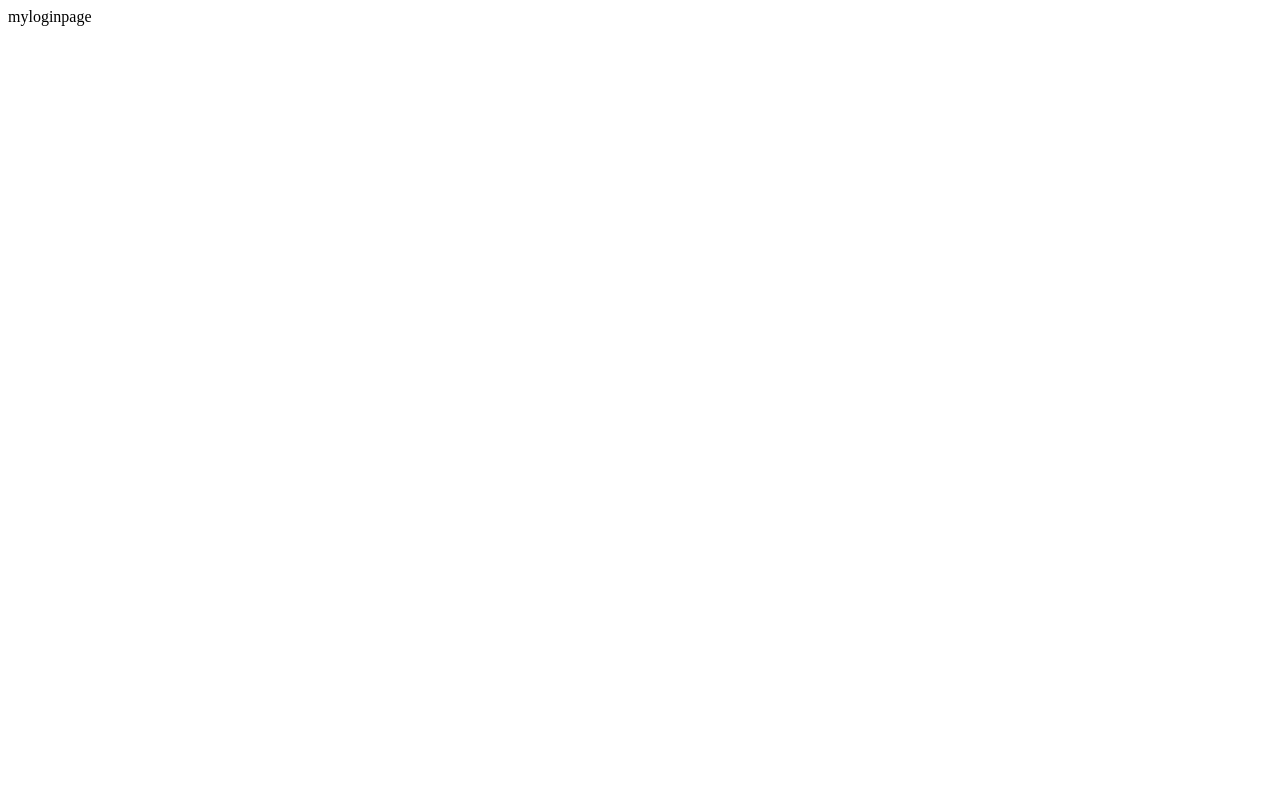
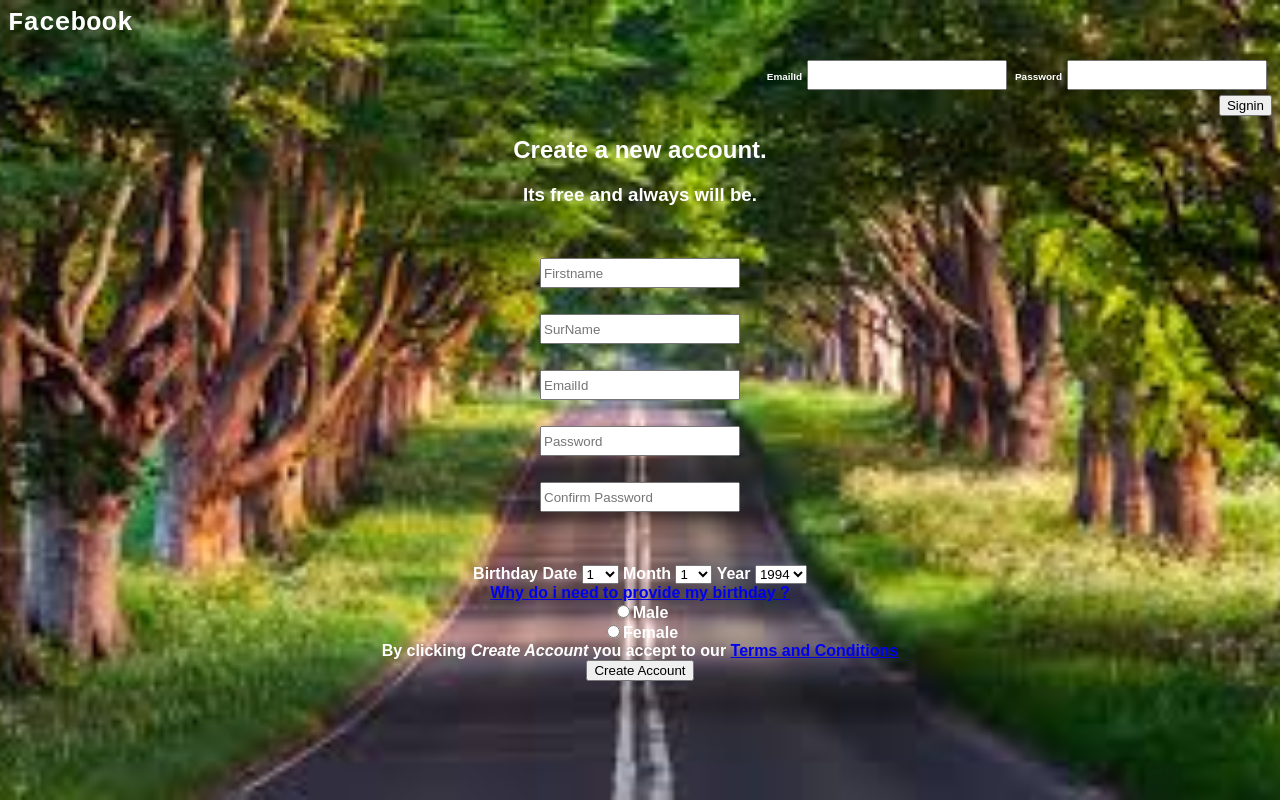
Before and after one commit to abhishekvenkata1997/fb2, a plain HTML site: page index.html in a window 1280 px wide. Drawn offline with Linux system fonts and the light colour scheme.

Commit message:
Update index.html

```diff
--- a/index.html
+++ b/index.html
@@ -1 +1,94 @@
-myloginpage
+<h1>Facebook</h1>
+<body>
+<link rel = "stylesheet" type  = "text/css" href= "facebook.css">
+<section>
+
+<h5>EmailId<input type = "text" name = "Email or phone.no" >
+Password<input type = "text" name = "Password" ><br>
+<a href = "sorry.html"><input type = "button" value = "Signin"></a></h5></section>
+
+	<h2> Create a new account.</h2>
+	<h3> Its free and always will be.</h3>
+<h4>
+<p><input type = "text"  placeholder="Firstname" ><br></p>
+<p><input type = "text" placeholder="SurName" ><br></p>
+<p><input type = "text" placeholder="EmailId"  ><br></p>
+<p><input type =  "text" placeholder="Password" ><br></p>
+<p><input type = "text" placeholder="Confirm Password" ><br></p></h4>
+<form>
+<p1>Birthday</p1>
+Date
+<select name  = "Date">
+<option> 1 </option>
+<option> 2</option>
+<option> 4</option>
+<option>5</option>
+<option> 6</option>
+<option> 7</option>
+<option> 8</option>
+<option> 9</option>
+<option> 10</option>
+<option>	11</option>
+<option> 	12</option>
+<option> 	13</option>
+<option> 		14</option>
+<option>		15</option>
+<option>		 16</option>
+<option>		17</option>
+<option>	18</option>
+<option>19</option>
+<option>20</option>
+
+
+<option>	21</option>
+<option> 	22</option>
+<option> 	23</option>
+<option> 		24</option>
+<option>		25</option>
+<option>		 26</option>
+<option>		27</option>
+<option>	28</option>
+<option>29</option>
+<option>30</option>
+	</select>
+		Month
+<select name = "Month">
+<option> 1 </option>
+<option> 2</option>
+<option> 3</option>
+<option> 4</option>
+<option> 5</option>
+<option> 	6</option>
+<option> 	7</option>
+	<option> 8</option>
+	<option>9</option>
+	<option>10</option>
+	<option>11</option>
+	<option>12</option>
+
+
+		 	</select>
+		 	Year
+<select name  = "Year">
+<option> 1994 </option>
+
+<option>	1995</option>
+
+<option>		1996</option>
+<option>		  1997</option>
+
+<option>	1998</option>
+<option>		1999</option>
+<option>		  2000</option>
+		 		 </select><br>
+
+		 		 <p3><a href = "bday.html">Why do i need to provide my birthday ?</a></p3><br>
+
+				<input type = "radio" name = "gender" >Male<br>
+				<input type = "radio" name = "gender" >Female<br>
+
+
+		 <p4> By clicking <em> Create Account </em> you accept to our <a href = "Terms.html">Terms and Conditions </a><br>
+		 <a href = "http://www.facebook.com"><input type = "button" value = "Create Account"></a>
+
+</p4> </form> </body>
```
